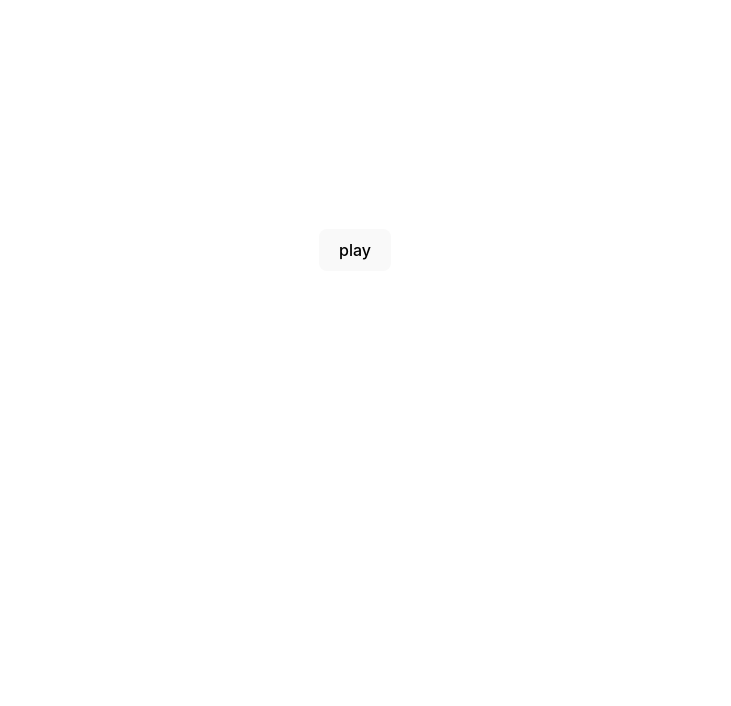
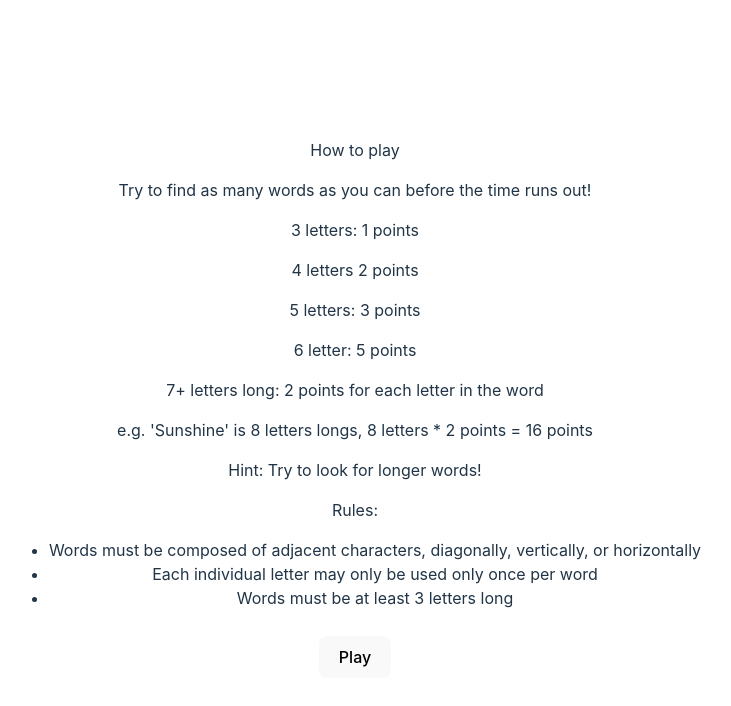
Before and after one commit to yonilurie/Boggle, a React (Vite) app in the folder Vite/: page / in a window 1280 px wide. Shown: the top 706 px of the page, without its empty margins (285-1016 px from the left). Built offline with nearby package versions, Linux system fonts and the light colour scheme.

Commit message:
Changed styling and layout

```diff
--- a/Vite/src/App.css
+++ b/Vite/src/App.css
@@ -39,3 +39,10 @@
 .read-the-docs {
 	color: #888;
 }
+
+.App {
+	display: flex;
+	flex-direction: column;
+	align-items: center;
+  gap: 10px ;
+}
--- a/Vite/src/components/BoggleBoard/BoggleBoard.css
+++ b/Vite/src/components/BoggleBoard/BoggleBoard.css
@@ -1,3 +1,4 @@
+/*  Boggle board */
 .boggle-board {
 	display: grid;
 	flex-direction: column;
@@ -20,16 +21,20 @@
 
 .row-cell {
 	font-size: 24px;
-	min-height: 25px;
-	min-width: 25px;
+	min-height: 45px;
+	min-width: 45px;
 	padding: 5px;
 	background-color: grey;
+	display: flex;
+	justify-content: center;
+	align-items: center;
 }
 
 .row-cell.active {
-	color: red;
+	color: black;
 }
 
+/*  Words */
 .word {
 	list-style: none;
 	font-size: 1.5rem;
@@ -38,7 +43,22 @@
 	color: red;
 }
 
+.word.current-word {
+	font-size: 2rem;
+	color: red;
+}
+
+.word.current-word-blank {
+	font-size: 2rem;
+	color: red;
+}
+
 .guessed-words {
 	height: 300px;
 	overflow-y: scroll;
+	width: 100%;
+	box-shadow: 1px 1px 1px rgba(255, 255, 255, 0.5);
+	border: solid 1px grey;
+	border-radius: 8px;
+	padding: 4px;
 }
--- a/Vite/src/components/BoggleBoard/index.tsx
+++ b/Vite/src/components/BoggleBoard/index.tsx
@@ -5,7 +5,7 @@ import { dice } from "../../dice";
 
 const BoggleBoard = () => {
 	// Length in seconds.
-	const gameLength: number = 10020;
+	const gameLength: number = 10;
 	// Game board size, n*n dice.
 	const boardSize = 4;
 	// Map of word length to points
@@ -25,7 +25,6 @@ const BoggleBoard = () => {
 	const [score, setScore] = useState<number>(0);
 	const [lastScore, setLastScore] = useState<number>(0);
 	const [timer, setTimer] = useState<number>(0);
-
 	const [timerInterval, setTimerInterval] = useState<number | null>(null);
 	const [start, setStart] = useState<boolean>(false);
 	const [active, setActive] = useState<Array<Array<string>>>([
@@ -47,7 +46,7 @@ const BoggleBoard = () => {
 	startRef.current = start;
 
 	//Returns an matrix with shuffled characters
-	const generateBoard = (): Array<Array<string>> => {
+	function generateBoard(): Array<Array<string>> {
 		// Fisher-Yates Shuffle
 		function shuffle(arr: Array<string>): Array<string> {
 			let idx = arr.length;
@@ -78,17 +77,17 @@ const BoggleBoard = () => {
 			board.push(shuffled.slice(i, i + 4));
 		}
 		return board;
-	};
+	}
 
 	// Checks Dictionary Trie for valid prefixes
-	const checkPrefix = (word: string, cur: any): boolean => {
+	function checkPrefix(word: string, cur: any): boolean {
 		if (word.length === 0) return true;
 		if (cur[word[0]]) return checkPrefix(word.slice(1), cur[word[0]]);
 		else if (!cur[word[0]]) return false;
 		else return false;
-	};
+	}
 
-	const checkWord = (word: string, cur: any): boolean => {
+	function checkWord(word: string, cur: any): boolean {
 		// Get the root to start from
 		cur = cur || dict;
 		// Go through every leaf
@@ -114,12 +113,12 @@ const BoggleBoard = () => {
 			}
 		}
 		return false;
-	};
+	}
 
 	//Find all words on the board
 	// Run nested loop to hit each cell and check if a word can
 	// be formed starting with the letter in the cell
-	const findAllWords = (board: Array<Array<string>>): Array<string> => {
+	function findAllWords(board: Array<Array<string>>): Array<string> {
 		// Create array for sotring all found words
 		let allWords: Array<string> = [];
 		// Loop through each cell using nested for loops
@@ -144,16 +143,16 @@ const BoggleBoard = () => {
 			}
 		}
 		return allWords;
-	};
+	}
 
 	// Recursive helper function for finding all words on board
-	const findAllWordsHelper = (
+	function findAllWordsHelper(
 		board: Array<Array<string>>,
 		word: string,
 		i: number,
 		j: number,
 		found: Array<string>
-	): boolean => {
+	): boolean {
 		//Check if indeces are outside of the matrix
 		if (i < 0 || j < 0) return false;
 		if (i > board.length - 1 || j > board[0].length - 1) return false;
@@ -176,7 +175,7 @@ const BoggleBoard = () => {
 			}
 		}
 
-		var tmp = board[i][j];
+		const tmp = board[i][j];
 		board[i][j] = "#";
 		if (
 			findAllWordsHelper(board, word, i + 1, j, found) ||
@@ -192,7 +191,7 @@ const BoggleBoard = () => {
 		}
 		board[i][j] = tmp;
 		return false;
-	};
+	}
 
 	function type(e: {
 		keyCode: number;
@@ -250,18 +249,19 @@ const BoggleBoard = () => {
 		// If the key is q
 		if (e.keyCode === 81) letter = "qu";
 		// Find if the users word is on the board.
-		const foundWord = checkAround(boardCopy, wordRef.current + letter);
-		if (foundWord) setCurrentWord((word) => (word += letter));
+		if (checkAround(boardCopy, wordRef.current + letter)) {
+			setCurrentWord((word) => (word += letter));
+		}
 	}
 
 	// Helper for checking around the board for the users word
-	const checkAroundHelper = (
+	function checkAroundHelper(
 		board: Array<Array<string>>,
 		word: string,
 		i: number,
 		j: number,
 		k: number
-	): Array<Array<string>> | boolean | undefined => {
+	): Array<Array<string>> | boolean | undefined {
 		if (k === word.length) return board;
 		if (i < 0 || j < 0 || i > board.length - 1 || j > board[0].length - 1) {
 			return false;
@@ -291,7 +291,7 @@ const BoggleBoard = () => {
 			}
 			board[i][j] = tmp;
 		}
-	};
+	}
 	// Using nested loops check each cell to see if the word can be formed on the board
 	function checkAround(board: Array<Array<string>>, word: string): boolean {
 		for (let i = 0; i < board.length; i++) {
@@ -371,9 +371,42 @@ const BoggleBoard = () => {
 
 	return (
 		<>
-			<button onClick={startGame}>play</button>
-			<div>{currentWord}</div>
-
+			{!start && allPossibleWords.length === 0 && (
+				<div className="instructions">
+					<p>How to play</p>
+					<p>
+						Try to find as many words as you can before the time
+						runs out!
+					</p>
+					<p>3 letters: {points[3]} points</p>
+					<p>4 letters {points[4]} points</p>
+					<p>5 letters: {points[5]} points</p>
+					<p>6 letter: {points[6]} points</p>
+					<p>7+ letters long: 2 points for each letter in the word</p>
+					<p>
+						e.g. 'Sunshine' is 8 letters longs, 8 letters * 2 points
+						= 16 points
+					</p>
+					<p>Hint: Try to look for longer words!</p>
+					<div>Rules:</div>
+					<ul>
+						<li>
+							Words must be composed of adjacent characters,
+							diagonally, vertically, or horizontally
+						</li>
+						<li>
+							Each individual letter may only be used only once
+							per word
+						</li>
+						<li>Words must be at least 3 letters long</li>
+					</ul>
+				</div>
+			)}
+			{start ? (
+				<button onClick={startGame}>New Game</button>
+			) : (
+				<button onClick={startGame}>Play</button>
+			)}
 			{start && (
 				<>
 					<div className="boggle-board">
@@ -389,7 +422,12 @@ const BoggleBoard = () => {
 					<div className="points">Score: {score}</div>
 				</>
 			)}
-
+			{start && currentWord.length > 0 && (
+				<div className="word current-word">{currentWord}</div>
+			)}
+			{start && currentWord.length === 0 && (
+				<div className="word current-word-blank">_____</div>
+			)}
 			{!start && allPossibleWords.length > 0 && (
 				<>
 					<div>Score: {lastScore}</div>
@@ -400,16 +438,22 @@ const BoggleBoard = () => {
 					</div>
 				</>
 			)}
+			{allPossibleWords.length > 0 && (
 				<div className="guessed-words">
-				{start ? (
-					<ul>
-						{guessed.map((guess) => {
-							return <li key={guess}>{guess}</li>;
-						})}
-					</ul>
-				) : (
-					allPossibleWords.map((word) => {
-						if (guessed.find((userWord) => userWord === word)) {
+					{start
+						? guessed.map((guess) => {
+								return (
+									<li className="word" key={guess}>
+										{guess}
+									</li>
+								);
+						  })
+						: allPossibleWords.map((word) => {
+								if (
+									guessed.find(
+										(userWord) => userWord === word
+									)
+								) {
 									return (
 										<li key={word} className="word found">
 											{word}
@@ -422,9 +466,9 @@ const BoggleBoard = () => {
 										</li>
 									);
 								}
-					})
+						  })}
+				</div>
 			)}
-			</div>
 		</>
 	);
 };
@@ -443,7 +487,7 @@ function BoggleRow({ row, active }: Row) {
 					key={`cell ${i}-${"cell"}`}
 					className={`row-cell ${active[i] === "#" ? "active" : ""}`}
 				>
-					{cell.toUpperCase()}
+					{cell.charAt(0).toUpperCase() + cell.slice(1)}
 				</div>
 			))}
 		</div>
```
Lines whose indentation alone changed are shown as unchanged.
